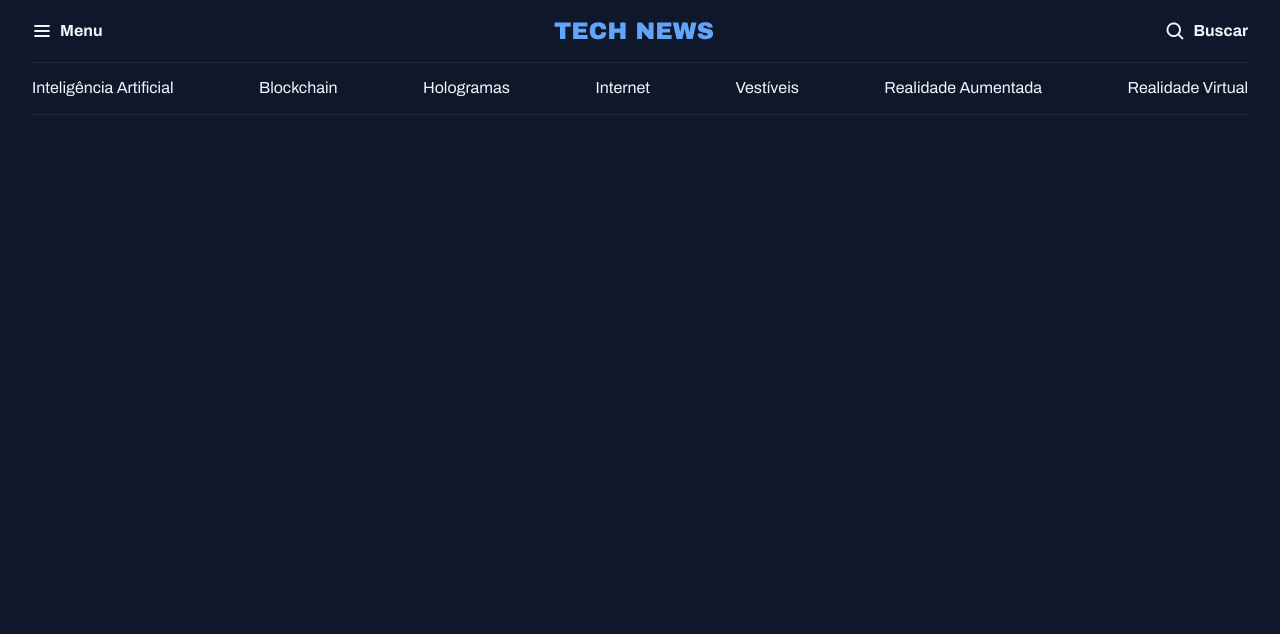
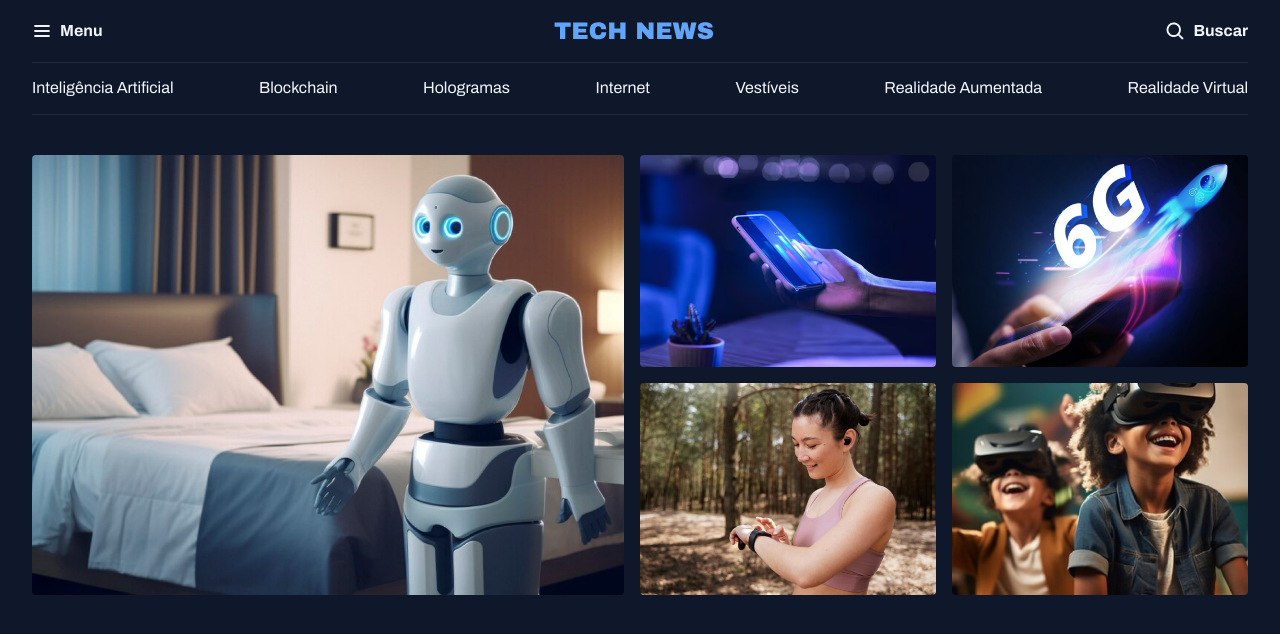
Before and after one commit to guisalva/portal-de-noticias-ROCKETSEAT, a plain HTML site: page index.html in a window 1280 px wide. Drawn offline with Linux system fonts and the light colour scheme.

Commit message:
Estruturando seção de destaques

```diff
--- a/index.html
+++ b/index.html
@@ -43,5 +43,28 @@
         <a href="#">Realidade Virtual</a>
       </nav>
     </header>
+
+    <main class="grid container">
+      <section id="featured" class="grid grid-flow-col gap-16">
+        <div>
+          <img src="assets/images/Image 01.png" alt="" />
+        </div>
+
+        <div class="grid grid-cols-2 gap-16">
+          <div>
+            <img src="assets/images/Image 02.png" alt="" />
+          </div>
+          <div>
+            <img src="assets/images/Image 03.png" alt="" />
+          </div>
+          <div>
+            <img src="assets/images/Image 04.png" alt="" />
+          </div>
+          <div>
+            <img src="assets/images/Image 05.png" alt="" />
+          </div>
+        </div>
+      </section>
+    </main>
   </body>
 </html>
--- a/styles/global.css
+++ b/styles/global.css
@@ -42,17 +42,16 @@ h3 {
   font: inherit;
 }
 
+img {
+  max-width: 100%;
+}
+
 .container {
   max-width: 1280px;
   padding-inline: 32px;
   margin-inline: auto;
 }
 
-/* utility-first */
-.grid {
-  display: grid;
+main {
+  margin-top: 40px;
 }
-
-.grid-flow-col {
-  grid-auto-flow: column;
-}
--- a/styles/index.css
+++ b/styles/index.css
@@ -1,2 +1,4 @@
 @import url(global.css);
+@import url(utility.css);
 @import url(header.css);
+@import url(sections.css);
--- /dev/null
+++ b/styles/sections.css
@@ -0,0 +1,7 @@
+#featured {
+  img {
+    height: 100%;
+    object-fit: cover;
+    border-radius: 4px;
+  }
+}
--- /dev/null
+++ b/styles/utility.css
@@ -0,0 +1,15 @@
+.grid {
+  display: grid;
+}
+
+.grid-flow-col {
+  grid-auto-flow: column;
+}
+
+.grid-cols-2 {
+  grid-template-columns: 1fr 1fr;
+}
+
+.gap-16 {
+  gap: 16px;
+}
```
